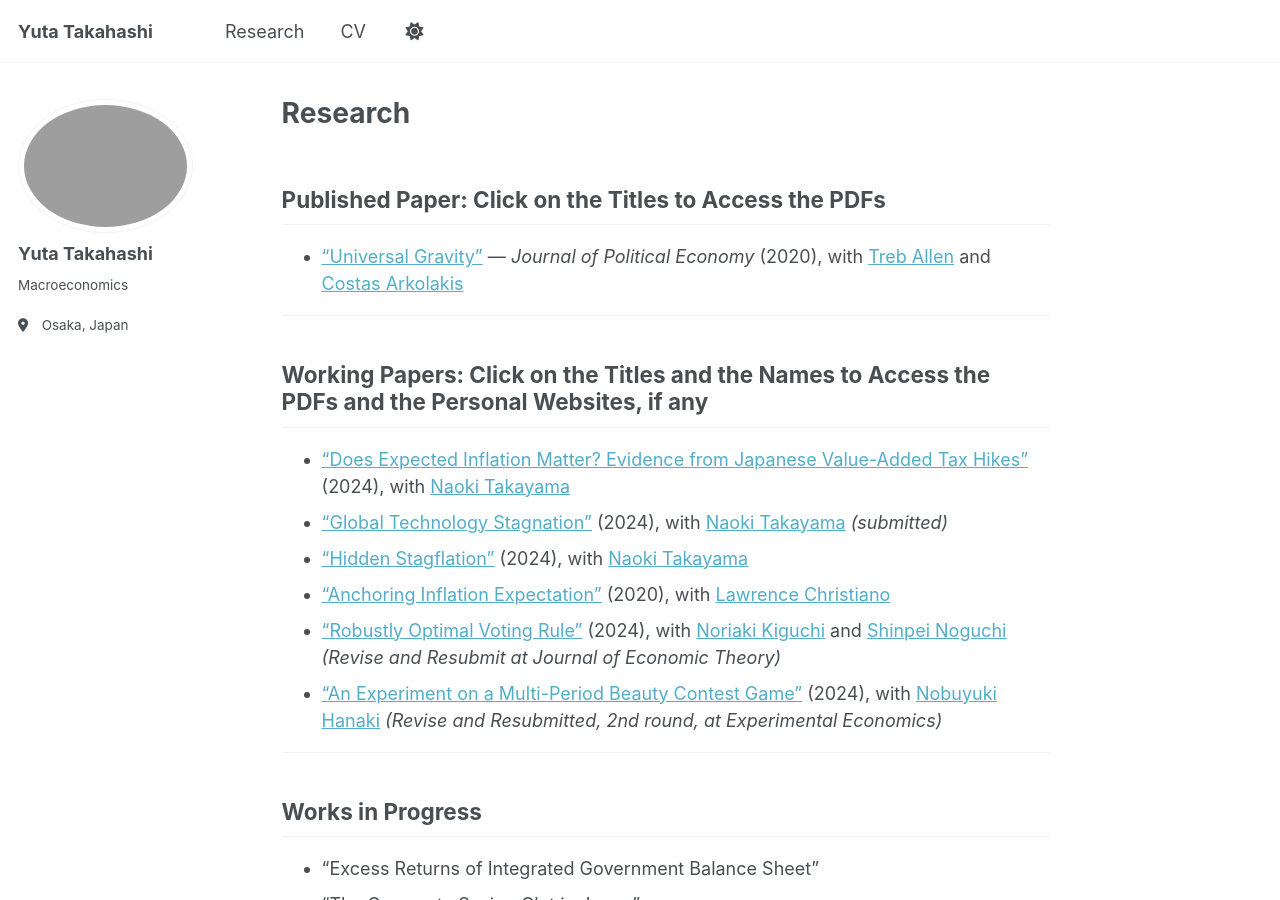
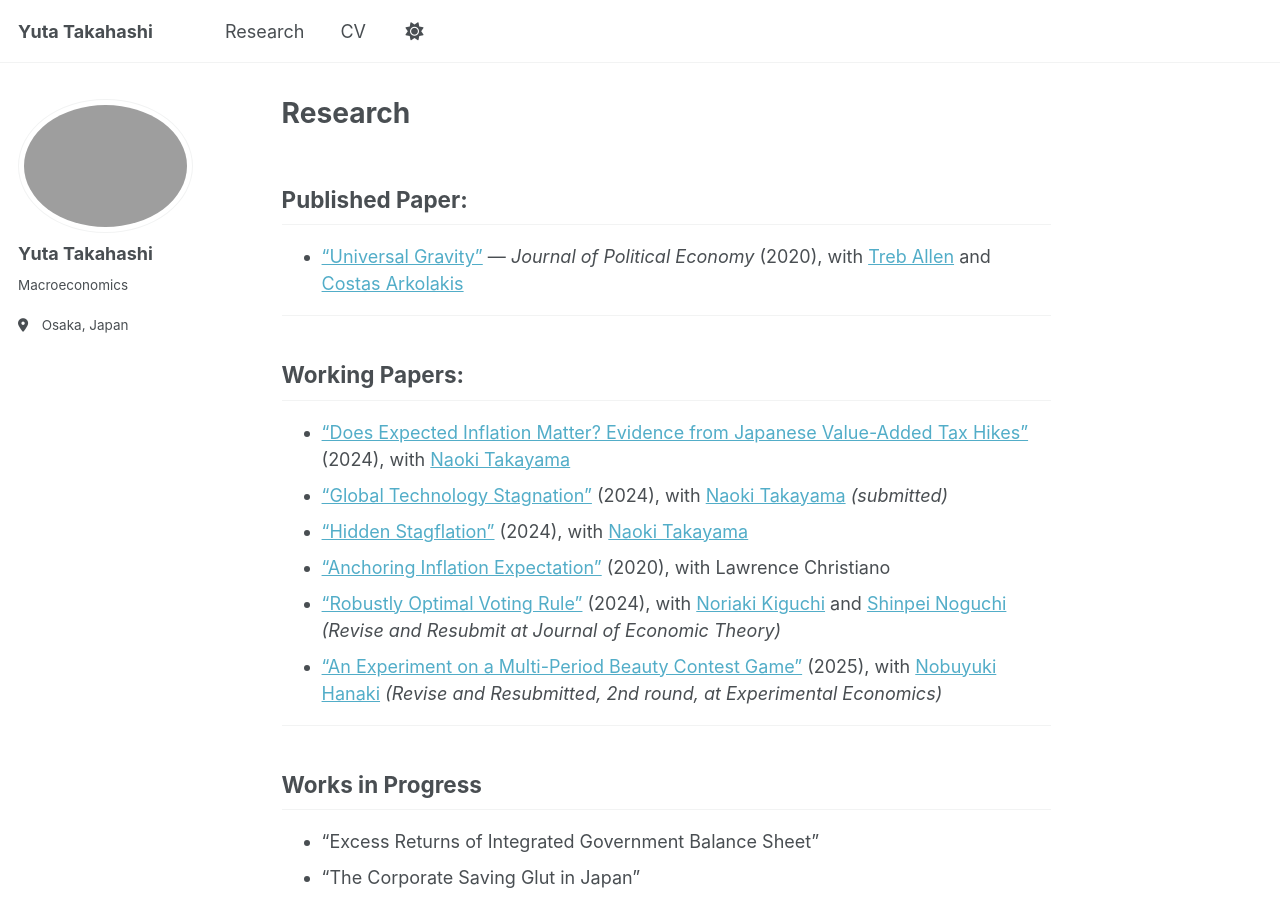
Before and after one commit to yuta-takahashi-1211/yuta-takahashi-1211.github.io, a Jekyll site: the page built from _pages/research.md, in a window 1280 px wide and 900 px high. Built offline with Jekyll 4.4.1, drawn with Linux system fonts in a browser that asks for light colours; a script that is not in the unit is left out.

Commit message:
Update research.md

```diff
--- a/_pages/research.md
+++ b/_pages/research.md
@@ -5,18 +5,18 @@
 author_profile: true
 ---
 
-## Published Paper: Click on the Titles to Access the PDFs
+## Published Paper:
 - ["Universal Gravity"](https://www.journals.uchicago.edu/doi/abs/10.1086/704385?af=R&mobileUi=0) — *Journal of Political Economy* (2020), with [Treb Allen](https://sites.google.com/site/treballen/home?authuser=0) and [Costas Arkolakis](https://arkolakis.com/)
 
 ---
 
-## Working Papers: Click on the Titles and the Names to Access the PDFs and the Personal Websites, if any
-- ["Does Expected Inflation Matter? Evidence from Japanese Value-Added Tax Hikes"]( # ) (2024), with [Naoki Takayama](#)
-- ["Global Technology Stagnation"]( # ) (2024), with [Naoki Takayama](#) *(submitted)*
-- ["Hidden Stagflation"]( # ) (2024), with [Naoki Takayama](#)
-- ["Anchoring Inflation Expectation"]( # ) (2020), with [Lawrence Christiano](#)
-- ["Robustly Optimal Voting Rule"]( # ) (2024), with [Noriaki Kiguchi](#) and [Shinpei Noguchi](#) *(Revise and Resubmit at Journal of Economic Theory)*
-- ["An Experiment on a Multi-Period Beauty Contest Game"]( # ) (2024), with [Nobuyuki Hanaki](#) *(Revise and Resubmitted, 2nd round, at Experimental Economics)*
+## Working Papers:
+- ["Does Expected Inflation Matter? Evidence from Japanese Value-Added Tax Hikes"](https://www.dropbox.com/scl/fo/03hun5pxioram7n6te16p/AP5nKTLL343b3KRFzU191-g?rlkey=8hu4n5kn9h8p80z20teyjeq23&dl=0) (2024), with [Naoki Takayama](https://www.naoki-takayama.com/)
+- ["Global Technology Stagnation"](https://www.dropbox.com/scl/fo/03uqcl1l6suag1uxbw4uo/h?rlkey=oirzggqtv7ol6q75ae1r66mie&dl=0) (2024), with [Naoki Takayama](https://www.naoki-takayama.com/) *(submitted)*
+- ["Hidden Stagflation"](https://www.dropbox.com/home/bad_inflation/web) (2024), with [Naoki Takayama](https://www.naoki-takayama.com/)
+- ["Anchoring Inflation Expectation"](https://www.dropbox.com/scl/fo/0kf9p5ntgox4cynbx0fvl/AD68Qi_jBnwbvUYGORn6MPM?rlkey=anx7yq9axeve92rwpc908hps5&dl=0) (2020), with Lawrence Christiano
+- ["Robustly Optimal Voting Rule"](https://www.dropbox.com/home/SuccessiveVoting/web?share_manage_access=false) (2024), with [Noriaki Kiguchi](https://sites.google.com/view/noriaki-kiguchi/home/) and [Shinpei Noguchi](https://sites.google.com/view/shinpeinoguchi/home) *(Revise and Resubmit at Journal of Economic Theory)*
+- ["An Experiment on a Multi-Period Beauty Contest Game"](https://www.dropbox.com/home/dynamicBeautyContestAnalysis/web) (2025), with [Nobuyuki Hanaki](https://sites.google.com/view/nhanaki/home) *(Revise and Resubmitted, 2nd round, at Experimental Economics)*
 
 ---
 
```
